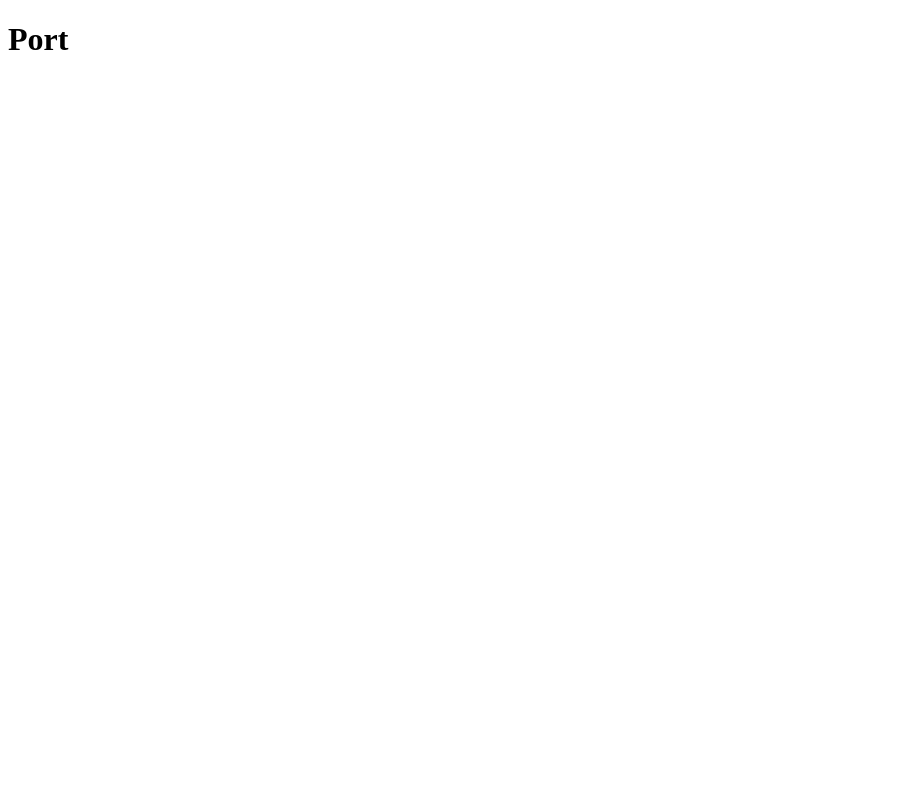
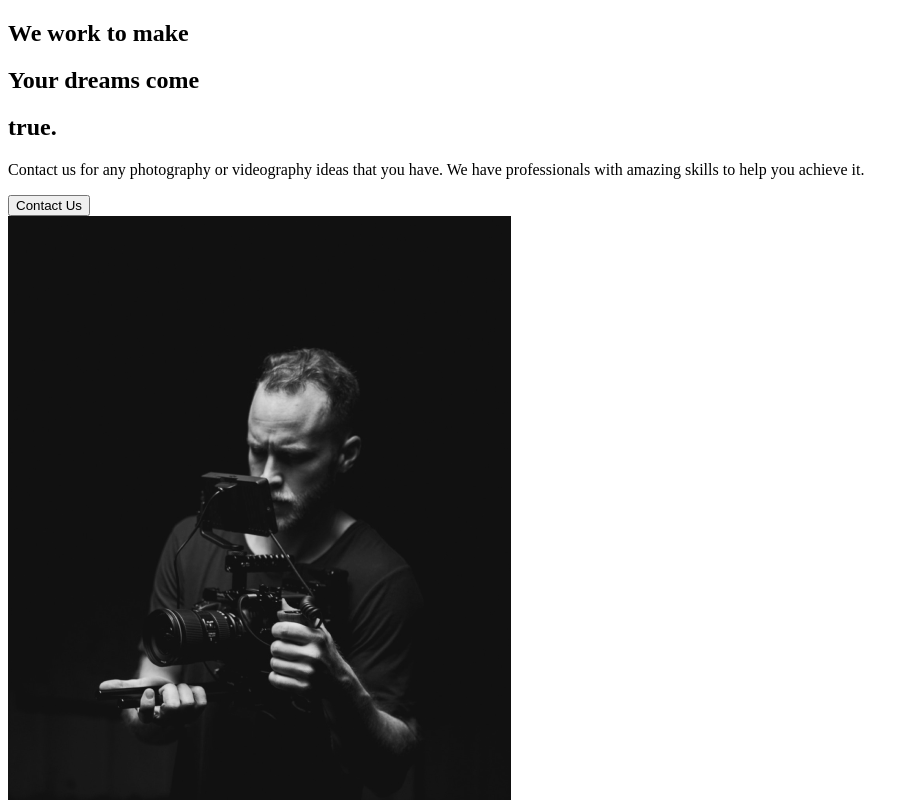
Before and after one commit to Mridul2820/capture-portofolio, a React (Create React App) app: page / in a window 1280 px wide. Shown: the top 800 px of the page, without its empty margins (0-919 px from the left). Built offline with nearby package versions, Linux system fonts and the light colour scheme.

Commit message:
about page

```diff
--- a/src/App.js
+++ b/src/App.js
@@ -1,9 +1,10 @@
 import React from 'react'
+import AboutUs from './pages/AboutUs'
 
 const App = () => {
     return (
         <div>
-            <h1>Port</h1>
+            <AboutUs />
         </div>
     )
 }
--- /dev/null
+++ b/src/components/AboutSection.js
@@ -0,0 +1,29 @@
+import React from 'react'
+import home1 from '../images/home1.png';
+
+const AboutSection = () => {
+    return (
+        <div>
+            <div className="description">
+                <div className="title">
+                    <div className="hide">
+                        <h2>We work to make</h2>
+                    </div>
+                    <div className="hide">
+                        <h2>Your <span>dreams</span> come</h2>
+                    </div>
+                    <div className="hide">
+                        <h2>true.</h2>
+                    </div>
+                    <p>
+                        Contact us for any photography or videography ideas that you have. We have professionals with amazing skills to help you achieve it.
+                    </p>
+                    <button>Contact Us</button>
+                </div>
+            </div>
+            <div className="image"><img src={home1} alt="The guy with cammera"/></div>
+        </div>
+    )
+}
+
+export default AboutSection
--- /dev/null
+++ b/src/pages/AboutUs.js
@@ -0,0 +1,12 @@
+import React from 'react'
+import AboutSection from '../components/AboutSection'
+
+const AboutUs = () => {
+    return (
+        <div>
+            <AboutSection />
+        </div>
+    )
+}
+
+export default AboutUs
```
